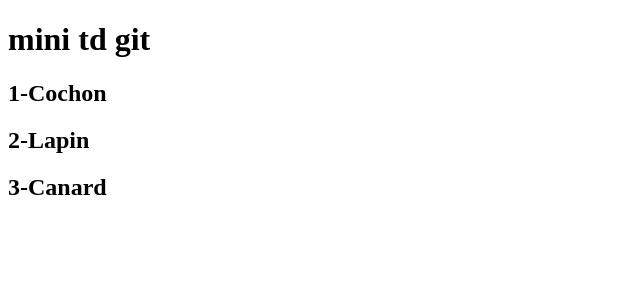
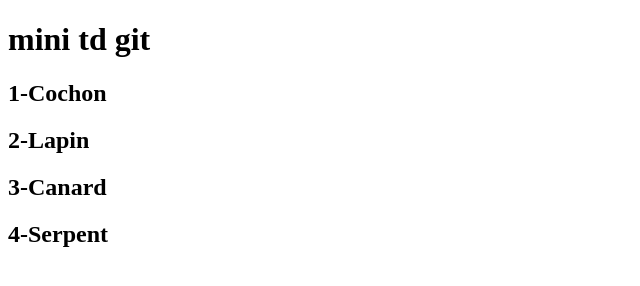
Before and after one commit to HugoLeSignor/Projet-Git-Mini-TD, a plain HTML site: page index.html in a window 1280 px wide. Shown: the whole page, without its empty margins (0-640 px from the left). Drawn offline with Linux system fonts and the light colour scheme.

Commit message:
Added h2 Serpent

```diff
--- a/index.html
+++ b/index.html
@@ -12,6 +12,7 @@
     <h2>1-Cochon</h2>
     <h2>2-Lapin</h2>
     <h2>3-Canard</h2>
+    <h2>4-Serpent</h2>
 </body>
 
 </html>
```
